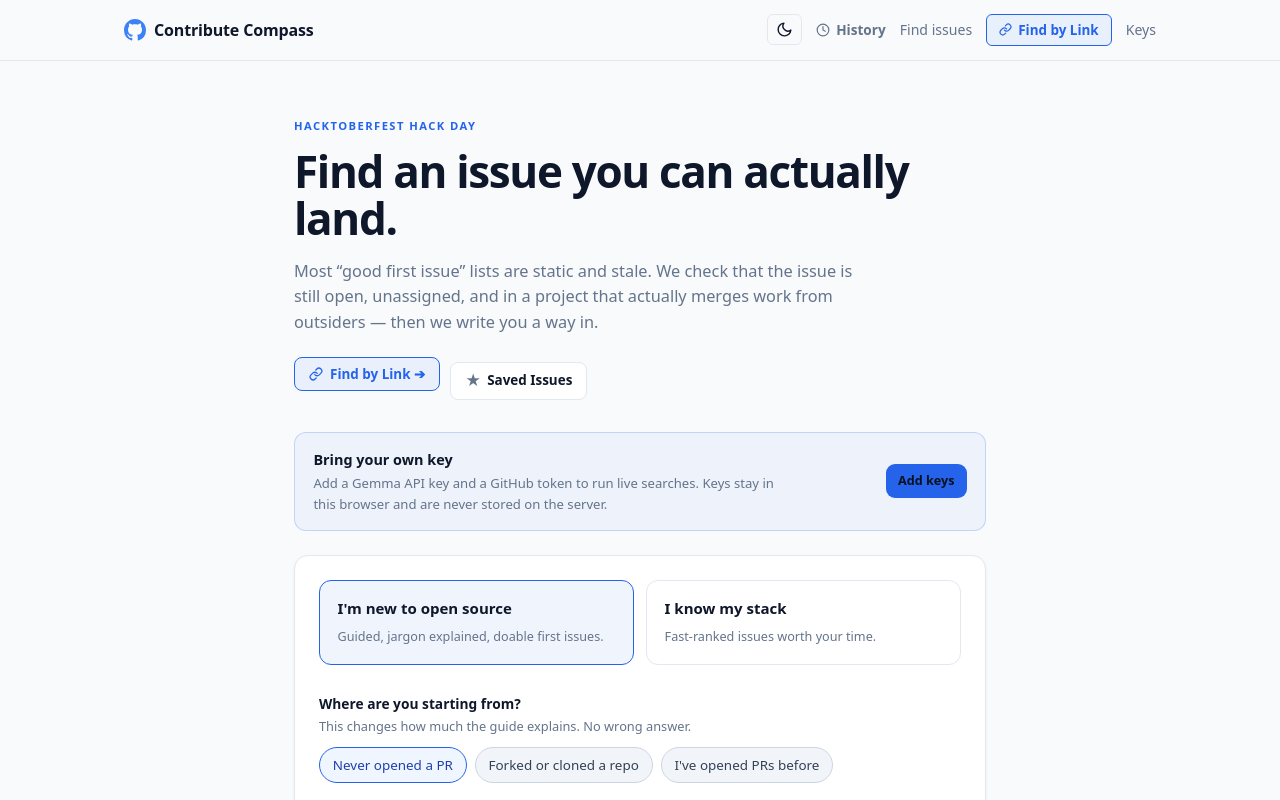
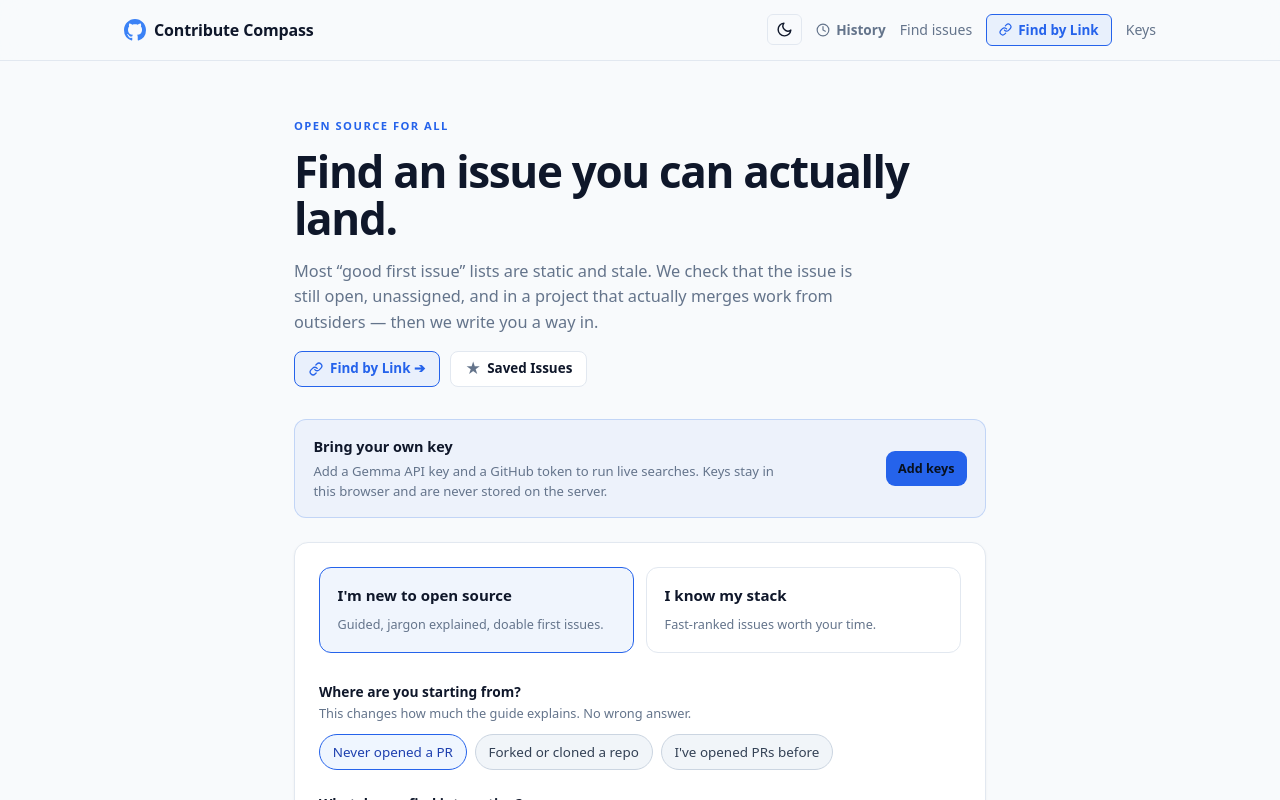
Before and after one commit to scrU1k/Contributor-Compass, a Next.js app: page / in a window 1280 px wide. Shown: the top 800 px of the page. Built offline with nearby package versions, Linux system fonts and the light colour scheme.

Commit message:
fix(ui): align hero buttons pixel-perfect and update eyebrow to Open Source For All

```diff
--- a/app/components/HeroSavedButton.tsx
+++ b/app/components/HeroSavedButton.tsx
@@ -87,7 +87,7 @@ export function HeroSavedButton() {
   }
 
   return (
-    <div style={{ position: "relative", display: "inline-block", marginTop: "0.85rem" }}>
+    <div style={{ position: "relative", display: "inline-flex", alignItems: "center", margin: 0 }}>
       <button
         type="button"
         className="btn btn-ghost"
@@ -102,7 +102,11 @@ export function HeroSavedButton() {
           display: "inline-flex",
           alignItems: "center",
           gap: "6px",
+          height: "36px",
+          boxSizing: "border-box",
+          lineHeight: 1,
           fontSize: "0.84rem",
+          fontWeight: 600,
           padding: "6px 14px",
           borderRadius: "8px",
           border: "1px solid var(--line)",
--- a/app/page.tsx
+++ b/app/page.tsx
@@ -10,14 +10,14 @@ export default function HomePage() {
       <SiteHeader />
       <main className="container narrow">
         <section className="hero">
-          <p className="eyebrow">Hacktoberfest Hack Day</p>
+          <p className="eyebrow">Open Source For All</p>
           <h1>Find an issue you can actually land.</h1>
           <p className="lede">
             Most &ldquo;good first issue&rdquo; lists are static and stale. We check that the issue
             is still open, unassigned, and in a project that actually merges work from outsiders —
             then we write you a way in.
           </p>
-          <div style={{ display: "flex", alignItems: "center", gap: "10px", flexWrap: "wrap", marginTop: "0.85rem" }}>
+          <div style={{ display: "flex", alignItems: "center", gap: "10px", flexWrap: "wrap", marginTop: "1rem" }}>
             <Link
               href="/verify"
               className="btn btn-ghost"
@@ -25,6 +25,9 @@ export default function HomePage() {
                 display: "inline-flex",
                 alignItems: "center",
                 gap: "7px",
+                height: "36px",
+                boxSizing: "border-box",
+                lineHeight: 1,
                 fontSize: "0.84rem",
                 padding: "6px 14px",
                 borderRadius: "8px",
@@ -33,6 +36,7 @@ export default function HomePage() {
                 background: "rgba(59, 130, 246, 0.08)",
                 fontWeight: 600,
                 textDecoration: "none",
+                margin: 0,
               }}
               title="Verify issues directly from any GitHub issue, repo, or organization link"
             >
```
